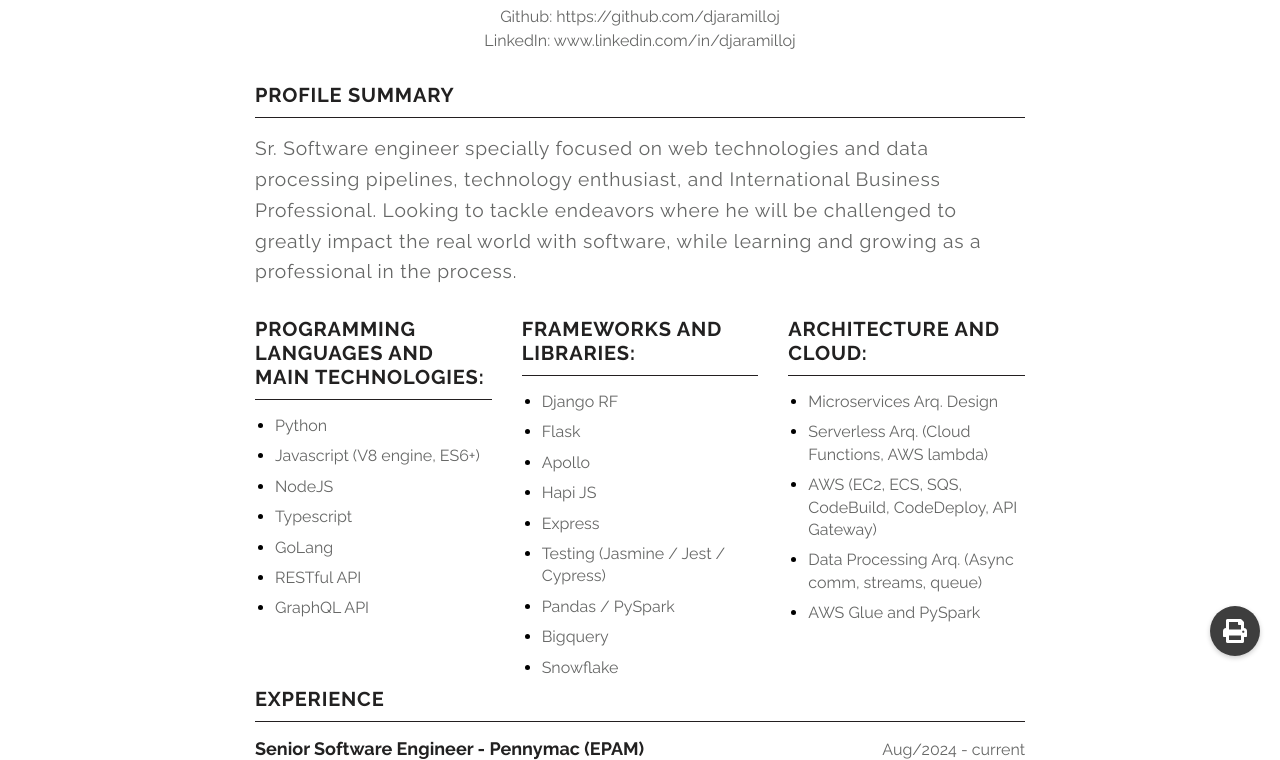
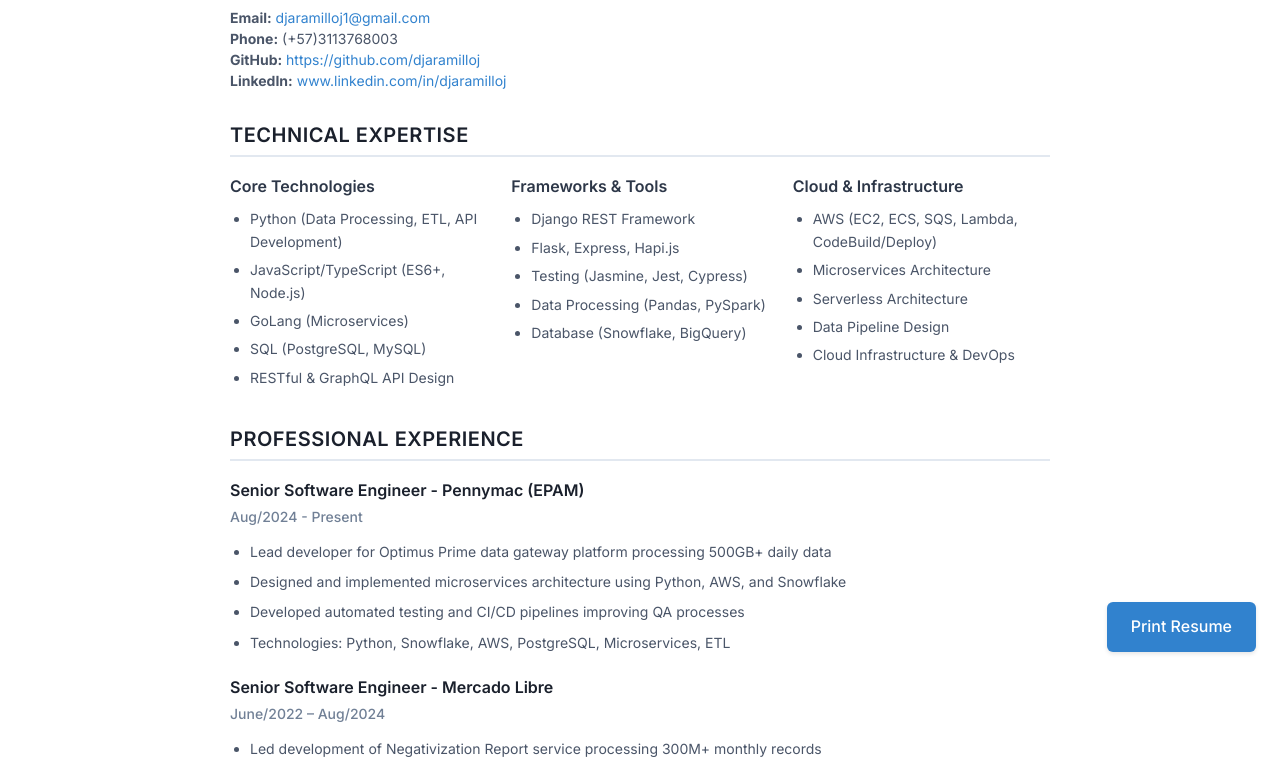
Before and after one commit to meca1/cv, a plain HTML site: page index.html in a window 1280 px wide. Shown: the part 124-884 px from the top of the page. Drawn offline with nearby package versions, Linux system fonts and the light colour scheme.

Commit message:
Enhance resume layout and styling for improved presentation and clarity
- Updated index.html to include a more descriptive title and reorganized sections for better flow, including renaming "Personal Projects" to "Notable Projects."
- Refined index.css to change the font to 'Inter', adjust container widths, and improve overall styling consistency across sections.
- Enhanced index.js to provide a more detailed profile summary and updated skills and experience entries for clarity and impact.

```diff
--- a/index.css
+++ b/index.css
@@ -1,13 +1,10 @@
-@import url('https://fonts.googleapis.com/css2?family=Raleway:wght@300;400;700&display=swap');
+@import url('https://fonts.googleapis.com/css2?family=Inter:wght@400;500;600;700&display=swap');
 
 * {
-  font-family: Raleway;
+  font-family: 'Inter', -apple-system, BlinkMacSystemFont, sans-serif;
   box-sizing: border-box;
-  -webkit-tap-highlight-color: rgba(0, 0, 0, 0);
   -webkit-font-smoothing: antialiased;
   text-rendering: optimizelegibility;
-  text-size-adjust: 100%;
-  outline: none !important;
 }
 
 html {
@@ -15,232 +12,248 @@ html {
 }
 
 body {
-  background-color: #fff;
-  color: #333;
-  font-family: Raleway, sans-serif;
   line-height: 1.6;
+  color: #2D3748;
   margin: 0;
   padding: 0;
+  background: #fff;
 }
 
 .container {
-  max-width: 850px;
+  max-width: 900px;
   margin: 0 auto;
-  padding: 20px 40px;
+  padding: 40px;
 }
 
-ul {
-  list-style: circle;
-  padding-left: 1.5rem;
-  margin: 0;
-}
-
-li::marker {
-  color: black;
-}
-
-p {
-  font-size: 1.2rem;
-  letter-spacing: 0.05rem;
-  color: rgb(102, 103, 102);
-  word-break: break-word;
-  margin-bottom: 1rem;
-}
-
-/* Header styles */
+/* Header */
 header {
-  text-align: center;
-  margin-bottom: 30px;
+  margin-bottom: 32px;
 }
 
 .name {
   font-size: 32px;
-  font-weight: bold;
-  margin-bottom: 15px;
-  letter-spacing: 1px;
-  text-transform: uppercase;
+  font-weight: 700;
+  margin: 0 0 8px 0;
+  color: #1A202C;
+  letter-spacing: -0.5px;
 }
 
-.contact-info, .social-links {
-  font-size: 16px;
-  line-height: 1.5;
-  margin-bottom: 8px;
-  color: rgb(102, 103, 102);
+.role {
+  font-size: 18px;
+  color: #4A5568;
+  margin-bottom: 16px;
+  font-weight: 500;
 }
 
-.contact-info a,
-.social-links a {
-  color: rgb(102, 103, 102);
-  text-decoration: none;
+.contact-details {
+  font-size: 14px;
+  line-height: 1.5;
+  color: #4A5568;
 }
 
-/* Section styles */
+.contact-info a {
+  color: #3182CE;
+  text-decoration: none;
+  transition: color 0.2s;
+}
+
+.contact-info a:hover {
+  color: #2C5282;
+}
+
+/* Sections */
 section {
-  margin-bottom: 30px;
+  margin-bottom: 32px;
 }
 
 h2 {
   font-size: 20px;
-  font-weight: bold;
-  text-transform: uppercase;
-  margin-bottom: 15px;
-  border-bottom: 1px solid rgb(35, 31, 32);
-  padding-bottom: 10px;
-  color: rgb(34, 33, 33);
-  letter-spacing: 0.05rem;
+  font-weight: 600;
+  color: #1A202C;
+  margin: 0 0 20px 0;
+  padding-bottom: 8px;
+  border-bottom: 2px solid #E2E8F0;
+  letter-spacing: 0.5px;
 }
 
 h3 {
-  font-size: 18px;
-  font-weight: bold;
-  margin-bottom: 8px;
-  color: rgb(34, 33, 33);
+  font-size: 16px;
+  font-weight: 600;
+  color: #2D3748;
+  margin: 0 0 12px 0;
 }
 
-/* List styles */
+/* Technical Skills */
+.skills-container {
+  display: grid;
+  grid-template-columns: repeat(auto-fit, minmax(250px, 1fr));
+  gap: 24px;
+}
+
+.skill-section {
+  margin-bottom: 0;
+}
+
+.skill-section ul {
+  margin: 0;
+  padding-left: 20px;
+}
+
+.skill-section li {
+  margin-bottom: 6px;
+  font-size: 14px;
+  color: #4A5568;
+}
+
+/* Experience */
+.job {
+  margin-bottom: 24px;
+}
+
+.job h3 {
+  color: #1A202C;
+  margin-bottom: 6px;
+}
+
+.job-header {
+  margin-bottom: 12px;
+}
+
+.job-period {
+  font-size: 14px;
+  color: #718096;
+  font-weight: 500;
+}
+
+/* Projects */
+.project {
+  margin-bottom: 24px;
+}
+
+.project h3 {
+  color: #1A202C;
+  margin-bottom: 6px;
+}
+
+.project-tech {
+  font-size: 14px;
+  color: #718096;
+  margin-bottom: 12px;
+  font-weight: 500;
+}
+
+/* Lists */
 ul {
-  margin: 8px 0;
+  margin: 0;
   padding-left: 20px;
-  list-style-type: disc;
 }
 
 li {
-  font-size: 16px;
   margin-bottom: 8px;
-  line-height: 1.4;
-  color: rgb(102, 103, 102);
+  font-size: 14px;
+  line-height: 1.6;
+  color: #4A5568;
 }
 
-/* Skills Section */
-.row {
-  display: flex;
-  margin: 0 -15px;
-  flex-wrap: wrap;
-}
-
-.col-md-4 {
-  padding: 0 15px;
-  flex: 0 0 33.333333%;
-}
-
-/* Job styles */
-.job {
-  margin-bottom: 25px;
-}
-
-.d-flex {
-  display: flex;
-  justify-content: space-between;
-  align-items: baseline;
-  margin-bottom: 10px;
-}
-
-.job span {
-  font-size: 16px;
-  color: rgb(102, 103, 102);
-}
-
-/* Print button */
-.btn-group-fab {
+/* Print Button */
+.print-button {
   position: fixed;
-  bottom: 20px;
-  right: 20px;
+  bottom: 24px;
+  right: 24px;
   z-index: 999;
 }
 
-.btn-group-fab .btn {
-  width: 50px;
-  height: 50px;
-  border-radius: 50%;
-  background-color: rgb(62, 62, 62);
+.print-button button {
+  padding: 12px 24px;
+  background: #3182CE;
+  color: white;
   border: none;
-  box-shadow: 0 2px 5px rgba(0,0,0,0.2);
-  display: flex;
-  align-items: center;
-  justify-content: center;
-  color: white;
+  border-radius: 6px;
+  font-weight: 500;
   cursor: pointer;
-  transition: all 0.3s ease;
+  transition: background-color 0.2s;
+  box-shadow: 0 2px 4px rgba(0,0,0,0.1);
 }
 
-.btn-group-fab .btn:hover {
-  background-color: rgb(41, 41, 41);
-  transform: scale(1.1);
+.print-button button:hover {
+  background: #2C5282;
 }
 
-.btn-group-fab .btn i {
-  font-size: 1.5rem;
-  color: white;
-}
-
-/* Print styles */
+/* Print Styles */
 @media print {
   @page {
+    margin: 1cm;
     size: A4;
-    margin: 15mm;
   }
 
   body {
-    width: 100%;
-    margin: 0;
-    padding: 0;
-    font-size: inherit;
-    line-height: inherit;
-    background: none;
+    font-size: 11pt;
+    line-height: 1.4;
+    color: #000;
   }
 
   .container {
     max-width: none;
-    width: 100%;
+    padding: 0;
     margin: 0;
-    padding: 0;
   }
 
   header {
-    margin-bottom: 20px;
+    margin-bottom: 20pt;
+  }
+
+  .name {
+    font-size: 24pt;
+  }
+
+  .role {
+    font-size: 14pt;
   }
 
   h2 {
-    font-size: 18px;
-    page-break-after: avoid;
+    font-size: 16pt;
+    margin-bottom: 12pt;
+    color: #000;
+    border-bottom-color: #000;
   }
 
   h3 {
-    font-size: 16px;
-    page-break-after: avoid;
+    font-size: 12pt;
+    color: #000;
   }
 
   p, li {
-    font-size: inherit;
+    font-size: 10pt;
     line-height: 1.4;
+    color: #000;
   }
 
   section {
+    margin-bottom: 16pt;
     page-break-inside: avoid;
   }
 
-  .row {
+  .job, .project, .education-item {
     page-break-inside: avoid;
+    margin-bottom: 12pt;
   }
 
-  .job {
-    page-break-inside: avoid;
+  .skills-container {
+    display: grid;
+    grid-template-columns: repeat(3, 1fr);
+    gap: 16pt;
+  }
+
+  .print-button {
+    display: none;
   }
 
   a {
     text-decoration: none;
-    color: inherit;
+    color: #000;
   }
 
-  .btn-group-fab {
-    display: none;
-  }
-
-  ul {
-    padding-left: 20px;
-  }
-
-  .col-md-4 {
-    width: 33.333333%;
+  .contact-info a {
+    color: #000;
   }
 }
--- a/index.html
+++ b/index.html
@@ -5,7 +5,7 @@
   <!-- Required meta tags -->
   <meta charset="UTF-8">
   <meta name="viewport" content="width=device-width, initial-scale=1.0">
-  <title>Resume</title>
+  <title>Juan David Jaramillo Zúñiga - Senior Software Engineer</title>
   <!-- Bootstrap CSS -->
   <link href="https://cdn.jsdelivr.net/npm/bootstrap@5.1.3/dist/css/bootstrap.min.css" rel="stylesheet">
   <!-- Font Awesome -->
@@ -19,58 +19,61 @@
     <!-- Header -->
     <header>
       <h1 class="name"></h1>
-      <div class="contact-info"></div>
-      <div class="social-links"></div>
+      <div class="role">Senior Software Engineer | Data Engineering & Cloud Architecture</div>
+      <div class="contact-details">
+        <div class="contact-info"></div>
+      </div>
     </header>
 
-    <!-- Profile Summary -->
-    <section>
-      <h2>PROFILE SUMMARY</h2>
+    <!-- Technical Skills - Movido arriba porque es lo primero que buscan los reclutadores tech -->
+    <section id="technical-skills">
+      <h2>TECHNICAL EXPERTISE</h2>
+      <div class="skills-container">
+        <div class="skill-section">
+          <h3>Core Technologies</h3>
+          <ul id="programming-languages"></ul>
+        </div>
+        <div class="skill-section">
+          <h3>Frameworks & Tools</h3>
+          <ul id="frameworks-libraries"></ul>
+        </div>
+        <div class="skill-section">
+          <h3>Cloud & Infrastructure</h3>
+          <ul id="architecture-cloud"></ul>
+        </div>
+      </div>
+    </section>
+
+    <!-- Professional Experience -->
+    <section id="professional-experience">
+      <h2>PROFESSIONAL EXPERIENCE</h2>
+      <div id="experience"></div>
+    </section>
+
+    <!-- Notable Projects - Cambiado de "Personal Projects" a "Notable Projects" -->
+    <section id="projects-section">
+      <h2>NOTABLE PROJECTS</h2>
+      <div id="projects"></div>
+    </section>
+
+    <!-- Professional Summary - Movido abajo porque el resumen es menos relevante que la experiencia concreta -->
+    <section id="professional-summary">
+      <h2>PROFESSIONAL SUMMARY</h2>
       <p id="profile-summary"></p>
     </section>
 
-    <!-- Skills Section -->
-    <div class="row">
-      <div class="col-md-4">
-        <h2>PROGRAMMING LANGUAGES AND MAIN TECHNOLOGIES:</h2>
-        <ul id="programming-languages"></ul>
-      </div>
-      <div class="col-md-4">
-        <h2>FRAMEWORKS AND LIBRARIES:</h2>
-        <ul id="frameworks-libraries"></ul>
-      </div>
-      <div class="col-md-4">
-        <h2>ARCHITECTURE AND CLOUD:</h2>
-        <ul id="architecture-cloud"></ul>
-      </div>
-    </div>
-
-    <!-- Experience -->
-    <section>
-      <h2>EXPERIENCE</h2>
-      <div id="experience"></div>
-    </section>
-
-    <!-- Personal Projects -->
-    <section>
-      <h2>PERSONAL PROJECTS</h2>
-      <div id="projects"></div>
-    </section>
-
     <!-- Education -->
-    <section>
+    <section id="education-section">
       <h2>EDUCATION</h2>
       <div id="education"></div>
     </section>
   </div>
 
   <!-- Print Button -->
-  <div class="btn-group-fab d-print-none">
-    <div>
-      <button onclick="window.print()" type="button" class="btn btn-primary" title="Print">
-        <i class="fas fa-print"></i>
-      </button>
-    </div>
+  <div class="print-button d-print-none">
+    <button onclick="window.print()" type="button" title="Print Resume">
+      Print Resume
+    </button>
   </div>
 
   <!-- Bootstrap Bundle with Popper -->
--- a/index.js
+++ b/index.js
@@ -8,89 +8,87 @@ const resumeData = {
       linkedin: "www.linkedin.com/in/djaramilloj"
     }
   },
-  profileSummary: "Sr. Software engineer specially focused on web technologies and data processing pipelines, technology enthusiast, and International Business Professional. Looking to tackle endeavors where he will be challenged to greatly impact the real world with software, while learning and growing as a professional in the process.",
+  profileSummary: "Senior Software Engineer with extensive experience in web technologies and data processing pipelines. Specialized in Python, JavaScript, and cloud technologies with a strong focus on building scalable microservices architectures and data engineering solutions. Proven track record in designing and implementing high-performance data processing systems handling 500GB+ daily data volume.",
   skills: {
     programmingLanguages: [
-      "Python",
-      "Javascript (V8 engine, ES6+)",
-      "NodeJS",
-      "Typescript",
-      "GoLang",
-      "RESTful API",
-      "GraphQL API"
+      "Python (Data Processing, ETL, API Development)",
+      "JavaScript/TypeScript (ES6+, Node.js)",
+      "GoLang (Microservices)",
+      "SQL (PostgreSQL, MySQL)",
+      "RESTful & GraphQL API Design"
     ],
     frameworksAndLibraries: [
-      "Django RF",
-      "Flask",
-      "Apollo",
-      "Hapi JS",
-      "Express",
-      "Testing (Jasmine / Jest / Cypress)",
-      "Pandas / PySpark",
-      "Bigquery",
-      "Snowflake"
+      "Django REST Framework",
+      "Flask, Express, Hapi.js",
+      "Testing (Jasmine, Jest, Cypress)",
+      "Data Processing (Pandas, PySpark)",
+      "Database (Snowflake, BigQuery)"
     ],
     architectureAndCloud: [
-      "Microservices Arq. Design",
-      "Serverless Arq. (Cloud Functions, AWS lambda)",
-      "AWS (EC2, ECS, SQS, CodeBuild, CodeDeploy, API Gateway)",
-      "Data Processing Arq. (Async comm, streams, queue)",
-      "AWS Glue and PySpark"
+      "AWS (EC2, ECS, SQS, Lambda, CodeBuild/Deploy)",
+      "Microservices Architecture",
+      "Serverless Architecture",
+      "Data Pipeline Design",
+      "Cloud Infrastructure & DevOps"
     ]
   },
   experience: [
     {
-      title: "Senior Software Engineer - Pennymac (EPAM)",
-      period: "Aug/2024 - current",
+      title: "Senior Software Engineer",
+      company: "Pennymac (EPAM)",
+      period: "Aug/2024 - Present",
       responsibilities: [
-        "Python, Snowflake, AWS, serverless, Postgres, Microservices Architecture Definition, Data engineering duties like data processing architecture definition, SQS (Queues Systems - async communication), Data ETL implementations.",
-        "Responsible for designing and contributing to the implementation of Optimus Prime, a data gateway platform enabling the organization to seamlessly create new data inputs and define destinations for data transformation and efficient loading into various storage systems. The platform currently processes approximately 500GB of data daily, integrating over six data sources and destinations.",
-        "Accountable for developing automated tests, load tests, and testing plans across different resource levels and environments. These automated and load tests have been integrated into the CI/CD pipelines of the Optimus Prime project, enhancing the QA processes for the team."
+        "Lead developer for Optimus Prime data gateway platform processing 500GB+ daily data",
+        "Designed and implemented microservices architecture using Python, AWS, and Snowflake",
+        "Developed automated testing and CI/CD pipelines improving QA processes",
+        "Technologies: Python, Snowflake, AWS, PostgreSQL, Microservices, ETL"
       ]
     },
     {
-      title: "Senior Software Engineer - Mercado Libre",
+      title: "Senior Software Engineer",
+      company: "Mercado Libre",
       period: "June/2022 – Aug/2024",
       responsibilities: [
-        "Python, GoLang, Flask, BigQuery, MySQL, Microservices Architecture Definition, Data engineering duties like data processing architecture definition, SQS (Queues Systems - async communication), Data ETL implementations.",
-        "Responsible for designing, implementing and maintaining Negativization Report service for Credits Area in Mercado Libre Brazil (~300 Million processed data per Month).",
-        "Worked closely with the business area in order to gather requirements for different implementations of the team.",
-        "Helped to design and implement multiple services from architecture definition to implementation details (design documents and RFC used).",
-        "Responsible for onboarding and mentoring new members of the team in both technical and soft aspects.",
-        "In charge of quality assurance of team's implementation by helping to enforce high engineering standards on code reviews while keeping a fast pace of delivery."
+        "Led development of Negativization Report service processing 300M+ monthly records",
+        "Designed microservices architecture using Python and GoLang",
+        "Mentored team members and maintained high engineering standards",
+        "Technologies: Python, GoLang, Flask, BigQuery, MySQL, AWS"
       ]
     },
     {
-      title: "Senior Software Engineer - Cocora",
+      title: "Senior Software Engineer",
+      company: "Cocora",
       period: "May/2023 – Aug/2024",
       responsibilities: [
-        "Python, Architecture Definition, NodeJS, Docker, Angular, AWS infra set up, 3rd party integrations.",
-        "Responsible for designing, implementing and maintaining MVP of the company (Architecture, Data Structures, Backend, Frontend). Platform that allows users to schedule sessions with coaches. Integrations via API with Google and Calendly.",
-        "Created native integrations with Google GCP and Calendly."
+        "Architected and developed company's MVP platform for scheduling coaching sessions",
+        "Implemented full-stack solution using Python, Node.js, and Angular",
+        "Integrated with Google Cloud Platform and Calendly APIs",
+        "Technologies: Python, Node.js, Angular, Docker, AWS, GCP"
       ]
     }
   ],
   projects: [
     {
-      name: "Octo. CRM for Whatsapp",
-      technologies: "NodeJS, Express, Redis, Firebase, Angular 10",
+      name: "Octo - CRM for WhatsApp",
+      technologies: ["Node.js", "Express", "Redis", "Firebase", "Angular 10"],
       url: "https://weareocto.web.app/",
-      responsibilities: [
-        "Planned the infrastructure of the project",
-        "Programmed the project's REST API, data layer, and client side",
-        "Coordinated the integration between server-side and client-side"
+      highlights: [
+        "Designed and implemented scalable architecture for WhatsApp CRM",
+        "Built REST API and real-time data synchronization",
+        "Developed responsive front-end with Angular"
       ]
     }
   ],
   education: [
     {
       institution: "Platzi Master Program",
-      role: "Student",
+      credential: "Advanced Software Engineering",
       period: "May/2020 - Nov/2022"
     },
     {
-      institution: "Universidad del Norte, Barranquilla, Colombia",
-      degree: "Bachelor of International Business",
+      institution: "Universidad del Norte",
+      location: "Barranquilla, Colombia",
+      credential: "Bachelor of International Business",
       period: "Jan/2015-Mar/2020"
     }
   ]
@@ -98,21 +96,19 @@ const resumeData = {
 
 // Función para renderizar el CV
 function renderResume() {
-  // Información personal
+  // Header
   document.querySelector('.name').textContent = resumeData.personalInfo.name;
   document.querySelector('.contact-info').innerHTML = `
-    <a href="mailto:${resumeData.personalInfo.email}">${resumeData.personalInfo.email}</a>
-    <br>${resumeData.personalInfo.phone}
-  `;
-  document.querySelector('.social-links').innerHTML = `
-    Github: <a href="${resumeData.personalInfo.social.github}">${resumeData.personalInfo.social.github}</a>
-    <br>LinkedIn: <a href="${resumeData.personalInfo.social.linkedin}">${resumeData.personalInfo.social.linkedin}</a>
+    <div><strong>Email:</strong> <a href="mailto:${resumeData.personalInfo.email}">${resumeData.personalInfo.email}</a></div>
+    <div><strong>Phone:</strong> ${resumeData.personalInfo.phone}</div>
+    <div><strong>GitHub:</strong> <a href="${resumeData.personalInfo.social.github}">${resumeData.personalInfo.social.github}</a></div>
+    <div><strong>LinkedIn:</strong> <a href="${resumeData.personalInfo.social.linkedin}">${resumeData.personalInfo.social.linkedin}</a></div>
   `;
 
-  // Resumen del perfil
+  // Profile Summary
   document.querySelector('#profile-summary').textContent = resumeData.profileSummary;
 
-  // Habilidades
+  // Skills
   document.querySelector('#programming-languages').innerHTML =
     resumeData.skills.programmingLanguages.map(skill => `<li>${skill}</li>`).join('');
   document.querySelector('#frameworks-libraries').innerHTML =
@@ -120,12 +116,12 @@ function renderResume() {
   document.querySelector('#architecture-cloud').innerHTML =
     resumeData.skills.architectureAndCloud.map(skill => `<li>${skill}</li>`).join('');
 
-  // Experiencia
+  // Experience
   const experienceHTML = resumeData.experience.map(job => `
     <div class="job">
-      <div class="d-flex">
-        <h3>${job.title}</h3>
-        <span>${job.period}</span>
+      <div class="job-header">
+        <h3>${job.title} - ${job.company}</h3>
+        <div class="job-period">${job.period}</div>
       </div>
       <ul>
         ${job.responsibilities.map(resp => `<li>${resp}</li>`).join('')}
@@ -134,26 +130,25 @@ function renderResume() {
   `).join('');
   document.querySelector('#experience').innerHTML = experienceHTML;
 
-  // Proyectos
+  // Projects
   const projectsHTML = resumeData.projects.map(project => `
     <div class="project">
       <h3>${project.name}</h3>
-      <p>(${project.technologies}) (<a href="${project.url}">${project.url}</a>)</p>
+      <div class="project-tech">Technologies: ${project.technologies.join(', ')}</div>
       <ul>
-        ${project.responsibilities.map(resp => `<li>${resp}</li>`).join('')}
+        ${project.highlights.map(highlight => `<li>${highlight}</li>`).join('')}
       </ul>
+      <div><a href="${project.url}">${project.url}</a></div>
     </div>
   `).join('');
   document.querySelector('#projects').innerHTML = projectsHTML;
 
-  // Educación
+  // Education
   const educationHTML = resumeData.education.map(edu => `
     <div class="education-item">
-      <div class="d-flex">
-        <h3>${edu.institution}</h3>
-        <span>${edu.period}</span>
-      </div>
-      ${edu.degree ? `<p>${edu.degree}</p>` : ''}
+      <h3>${edu.institution}</h3>
+      <div class="education-period">${edu.period}</div>
+      <div>${edu.credential}${edu.location ? ` - ${edu.location}` : ''}</div>
     </div>
   `).join('');
   document.querySelector('#education').innerHTML = educationHTML;
```
